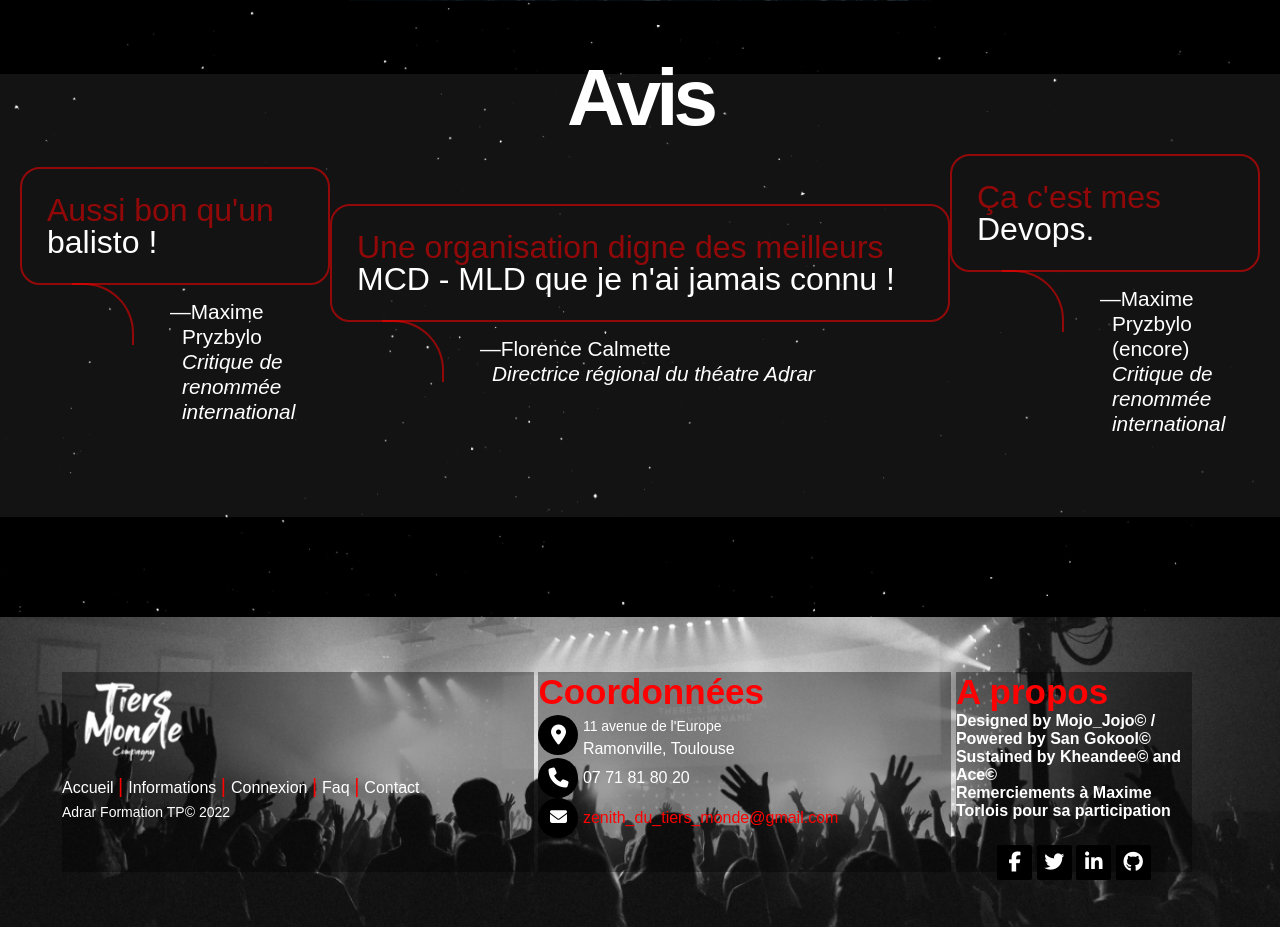
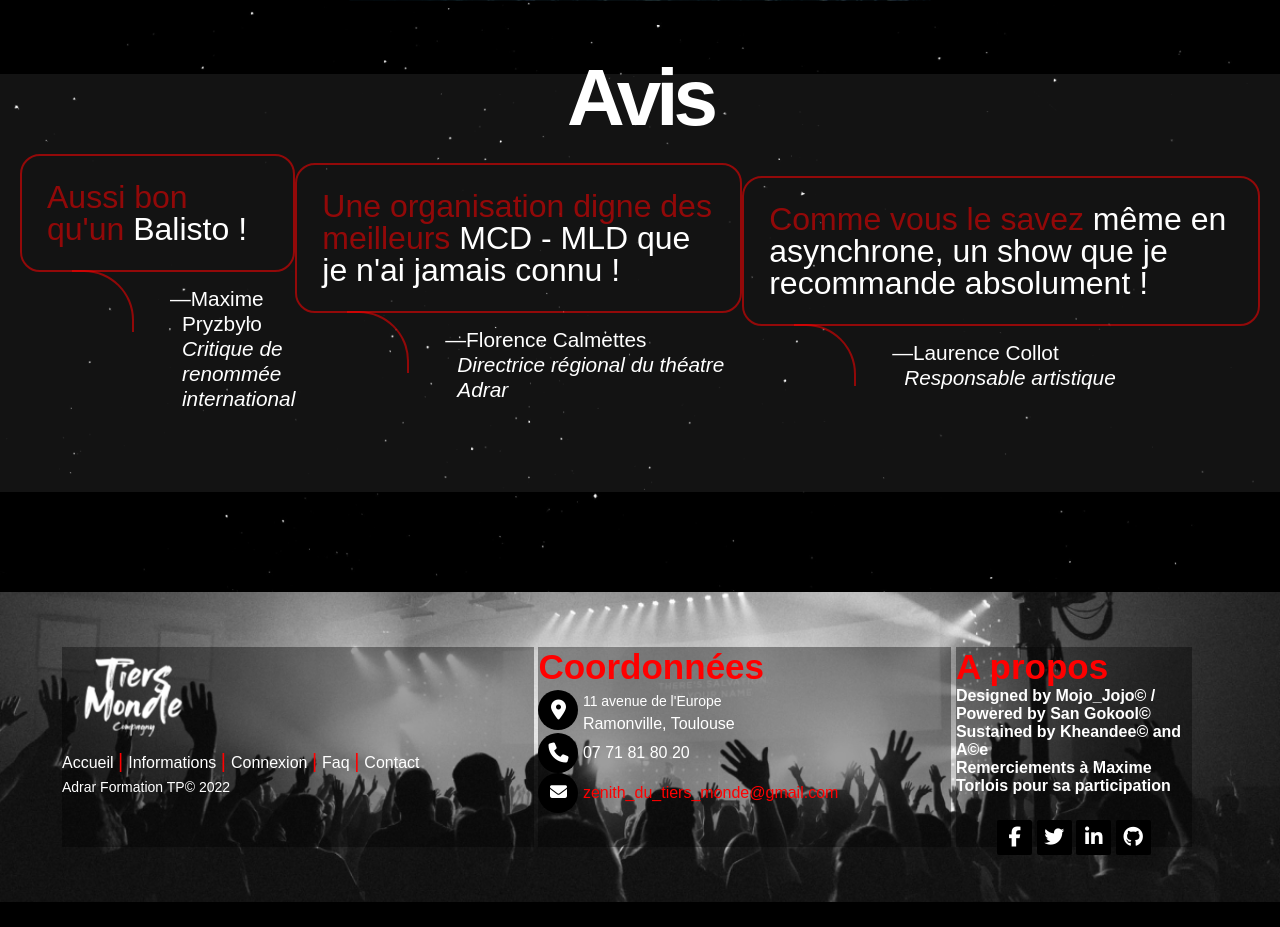
Before and after one commit to johan-valero/Zenith-site-reservation-concert, a Django app: page /event/ in a window 1280 px wide. Shown: the part 2702-3629 px from the top of the page. After the commit the page ends 3604 px from the top, so only its background shows below. Run offline with Django 3.2, Linux system fonts and the light colour scheme; data comes from the database, SQL or seed files in the repository; some libraries are stand-ins or nearby versions; some web fonts are replaced.

Commit message:
rect index

```diff
--- a/TiersMonde/event/templates/event/index.html
+++ b/TiersMonde/event/templates/event/index.html
@@ -41,7 +41,7 @@
     {% block contenue %}
         <div class="title_container">
             <h1>Zenith du Tiers Monde</h1>
-            <p>Adrar Project by Gokool, Valentin, David and Johan.</p>
+            <p>Adrar Project by San Gokool, A©e, Mojo-Jojo and Kheandee.</p>
             <div class="boutonIndex">
                 <a href="#programmation" class="fancy-btn">Programmation</a><br>
             </div>
@@ -121,7 +121,7 @@
     <div class="blockquote-wrapper">
         <div class="blockquote">
             <h1>
-                Aussi bon qu'un<span style="color:#ffffff"> balisto !</span>
+                Aussi bon qu'un<span style="color:#ffffff"> Balisto !</span>
             </h1>
             <h4>&mdash;Maxime Pryzbylo<br><em>Critique de renommée international</em></h4>
         </div>
@@ -129,13 +129,13 @@
             <h1>
                 Une organisation digne des meilleurs <span style="color:#ffffff"> MCD - MLD que je n'ai jamais connu !</span>
             </h1>
-            <h4>&mdash;Florence Calmette<br><em>Directrice régional du théatre Adrar</em></h4>
+            <h4>&mdash;Florence Calmettes<br><em>Directrice régional du théatre Adrar</em></h4>
         </div>
         <div class="blockquote">
             <h1>
-                Ça c'est mes <span style="color:#ffffff"> Devops.</span>
+                Comme vous le savez <span style="color:#ffffff"> même en asynchrone, un show que je recommande absolument !</span>
             </h1>
-            <h4>&mdash;Maxime Pryzbylo (encore)<br><em>Critique de renommée international</em></h4>
+            <h4>&mdash;Laurence Collot<br><em>Responsable artistique</em></h4>
         </div>
     </div>
     {% endblock %}
@@ -172,7 +172,7 @@
         <p class="footer-company-about">
             <h2 class="title_footer">A propos</h2>
             <p>Designed by Mojo_Jojo© / Powered by San Gokool©</p>
-            <p>Sustained by Kheandee© and Ace©</p>
+            <p>Sustained by Kheandee© and A©e</p>
             <p>Remerciements à Maxime Torlois pour sa participation</p>
         </p>
         <div class="footer-icons">
```
